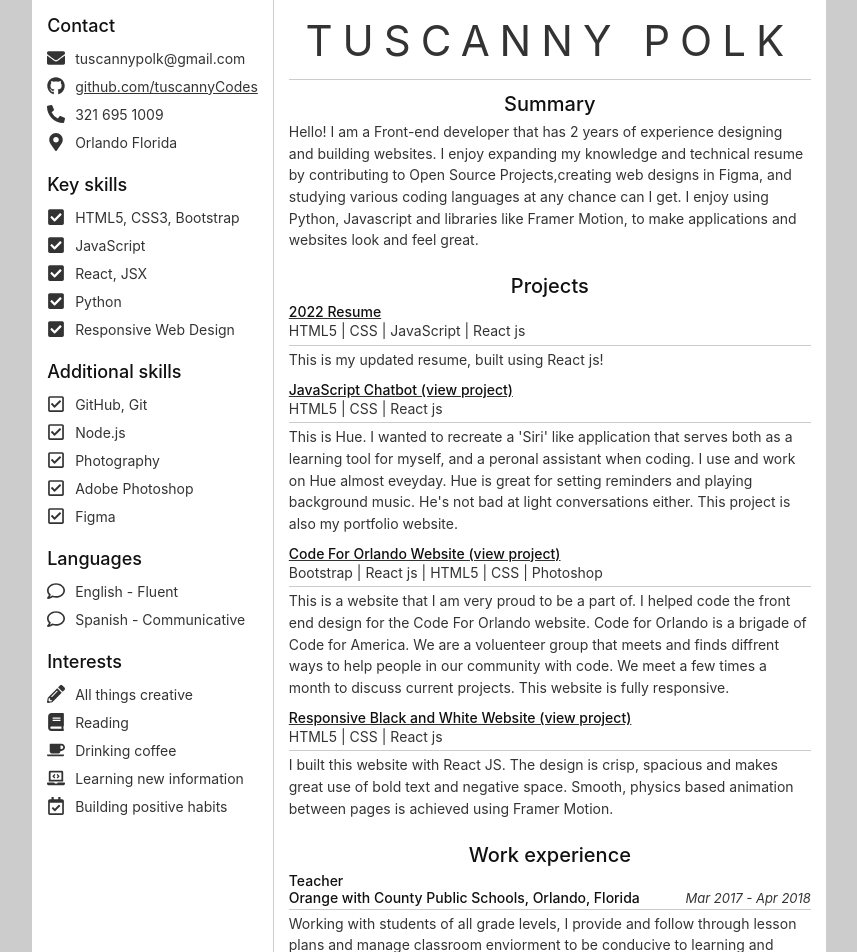
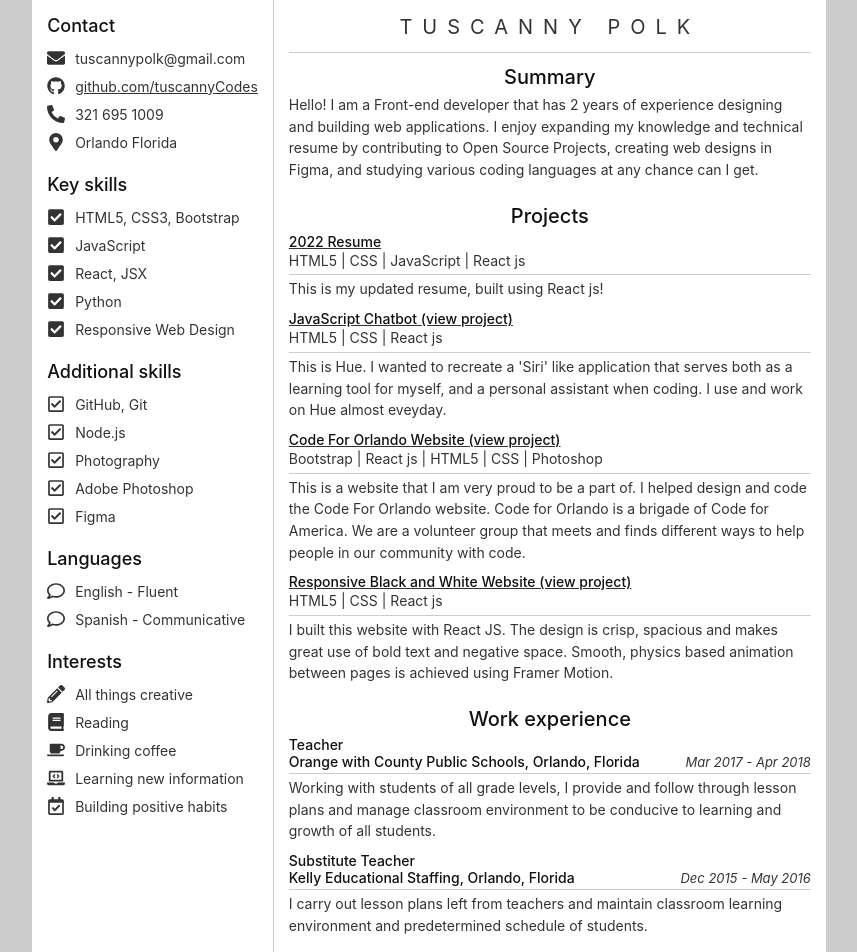
Before and after one commit to tuscannyCodes/Resume-built-with-React, a React (Create React App) app: page / in a window 1280 px wide. Shown: the top 952 px of the page, without its empty margins (211-1068 px from the left). Built offline with nearby package versions, Linux system fonts and the light colour scheme; the HTML template or start-up script is replaced by a standard one.

Commit message:
minor updates

```diff
--- a/src/data/english.js
+++ b/src/data/english.js
@@ -30,7 +30,7 @@ const data = {
   summary: {
     title: 'Summary',
     text: `
-      Hello! I am a Front-end developer that has 2 years of experience designing and building websites. I enjoy expanding my knowledge and technical resume by contributing to Open Source Projects,creating web designs in Figma, and studying various coding languages at any chance can I get. I enjoy using Python, Javascript and libraries like Framer Motion, to make applications and websites look and feel great.`,
+      Hello! I am a Front-end developer that has 2 years of experience designing and building web applications. I enjoy expanding my knowledge and technical resume by contributing to Open Source Projects, creating web designs in Figma, and studying various coding languages at any chance can I get. `,
   },
 
   /**
@@ -144,14 +144,14 @@ const data = {
 
         ],
         description: `
-          This is Hue. I wanted to recreate a 'Siri' like application that serves both as a learning tool for myself, and a peronal assistant when coding. I use and work on Hue almost eveyday. Hue is great for setting reminders and playing background music. He's not bad at light conversations either. This project is also my portfolio website.`,
+          This is Hue. I wanted to recreate a 'Siri' like application that serves both as a learning tool for myself, and a personal assistant when coding. I use and work on Hue almost eveyday.`,
         url: 'https://github.com/tuscannyCodes/hueV3',
       },
       {
         name: 'Code For Orlando Website (view project)',
         techList: ['Bootstrap','React js', 'HTML5', 'CSS', 'Photoshop'],
         description: `
-          This is a website that I am very proud to be a part of. I helped code the front end design for the Code For Orlando website. Code for Orlando is a brigade of Code for America. We are a voluenteer group that meets and finds diffrent ways to help people in our community with code. We meet a few times a month to discuss current projects. This website is fully responsive. `,
+          This is a website that I am very proud to be a part of. I helped design and code the Code For Orlando website. Code for Orlando is a brigade of Code for America. We are a volunteer group that meets and finds different ways to help people in our community with code.`,
         url: 'https://codefororlando.com/',
       },
 
@@ -182,7 +182,7 @@ const data = {
         },
         jobTitle: 'Teacher',
         description: `
-          Working with students of all grade levels, I provide and follow through lesson plans and manage classroom enviorment to be conducive to learning and growth of all students. In this position, leadership qualities was very important and also the ablity to plan and manage time wisely.`,
+          Working with students of all grade levels, I provide and follow through lesson plans and manage classroom environment to be conducive to learning and growth of all students.`,
       },
       {
         company: 'Kelly Educational Staffing',
@@ -193,7 +193,7 @@ const data = {
         },
         jobTitle: 'Substitute Teacher',
         description: `
-          I carry out lesson plans left from teachers and maintain classroom learning enviornment and predetermined schedule of students. This role was great because working at many diffrent schools and with varied classroom enviornments required me to learn to adapt fast and always exercise strong leadership qualities.`,
+          I carry out lesson plans left from teachers and maintain classroom learning environment and predetermined schedule of students.`,
       },
 
     ],
--- a/src/index.css
+++ b/src/index.css
@@ -170,7 +170,7 @@ p {
 }
 
 .full-name h1 {
-  font-size: 42px;
+  font-size: 20px;
   font-weight: 400;
   letter-spacing: 10px;
   text-align: center;
```
